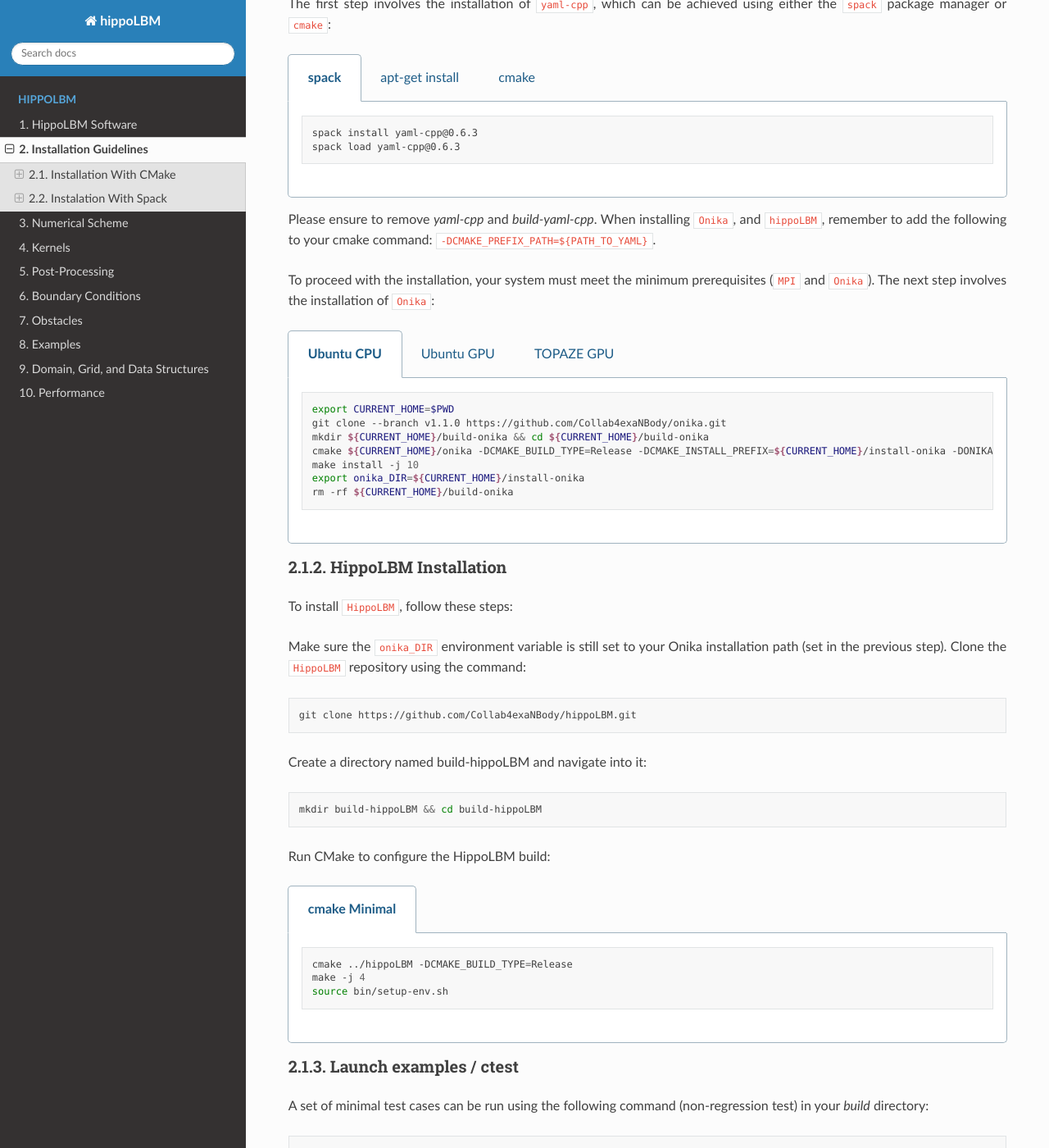
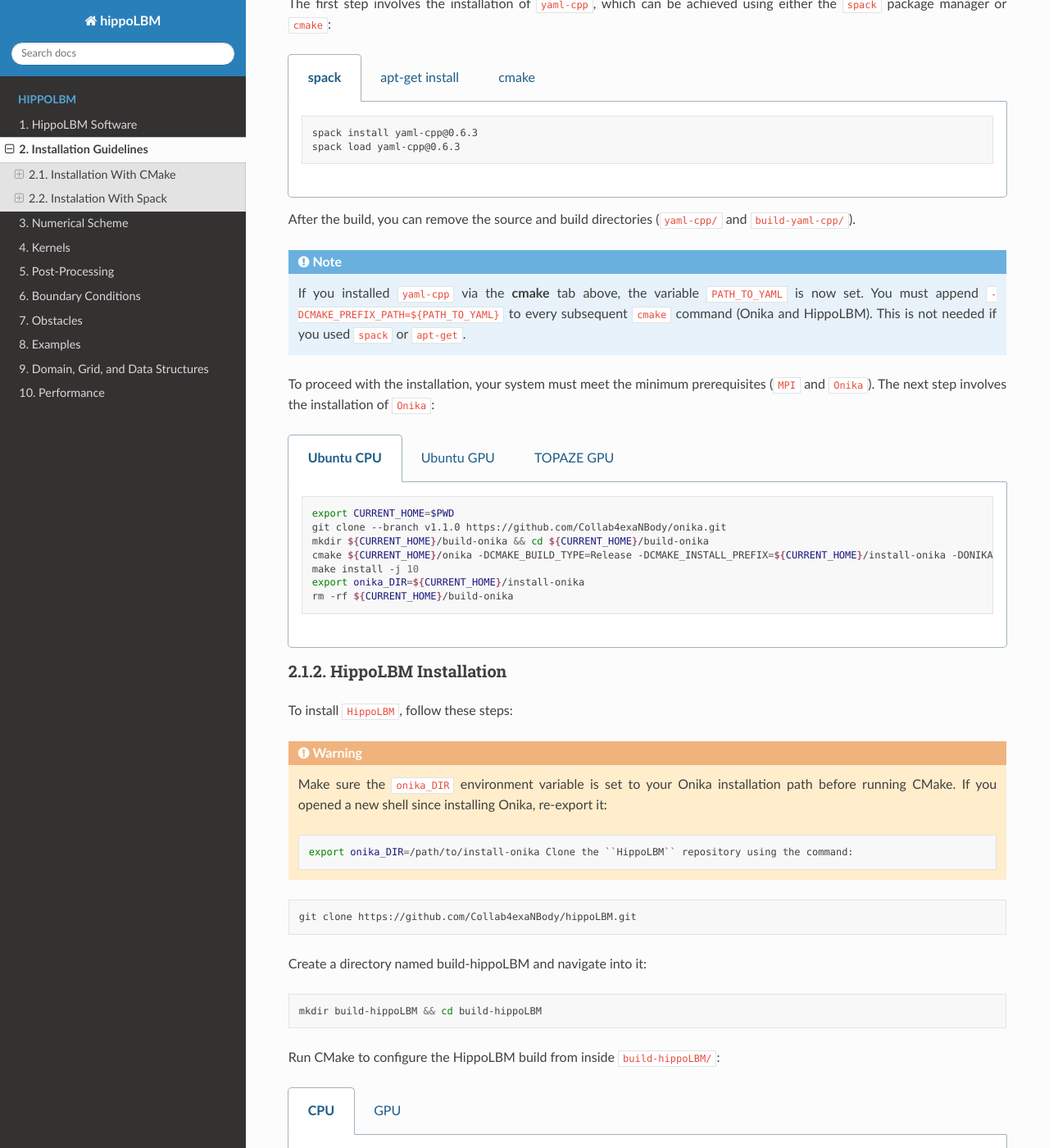
Before and after one commit to Collab4exaNBody/doc_hippoLBM, a Sphinx documentation site: the page built from docs/source/pages/Install.rst, in a window 1280 px wide and 1400 px high, scrolled down 592 px. Shown: the whole window at 82% size. Built offline with Sphinx 7.4.7 and the Read the Docs theme 3.1.0, drawn with Linux system fonts in a browser that asks for light colours; some of the changed text lies outside the part shown.

Commit message:
update installation instructions

```diff
--- a/docs/source/pages/Install.rst
+++ b/docs/source/pages/Install.rst
@@ -44,7 +44,11 @@
          cd ${CURRENT_HOME}
          export PATH_TO_YAML=$PWD/install-yaml-cpp
 
-Please ensure to remove `yaml-cpp` and `build-yaml-cpp`. When installing ``Onika``, and ``hippoLBM``, remember to add the following to your cmake command: ``-DCMAKE_PREFIX_PATH=${PATH_TO_YAML}``.
+After the build, you can remove the source and build directories (``yaml-cpp/`` and ``build-yaml-cpp/``).
+
+.. note::
+
+   If you installed ``yaml-cpp`` via the **cmake** tab above, the variable ``PATH_TO_YAML`` is now set. You must append ``-DCMAKE_PREFIX_PATH=${PATH_TO_YAML}`` to every subsequent ``cmake`` command (Onika and HippoLBM). This is not needed if you used ``spack`` or ``apt-get``.
 
 To proceed with the installation, your system must meet the minimum prerequisites (``MPI`` and ``Onika``). The next step involves the installation of ``Onika``:
 
@@ -84,7 +88,7 @@
          module load gnu/13.2.0 cuda/12.4 mpi/openmpi/4.1.6 cmake/3.29.6
          cd $CCCSCRATCHDIR
          export CURRENT_HOME=$PWD
-         // copy onika v1.1.0
+         # copy onika v1.1.0 into ${CURRENT_HOME}/onika
          mkdir ${CURRENT_HOME}/build-onika && cd ${CURRENT_HOME}/build-onika
          cmake ${CURRENT_HOME}/onika -DCMAKE_BUILD_TYPE=Release -DCMAKE_INSTALL_PREFIX=${CURRENT_HOME}/install-onika -DONIKA_BUILD_CUDA=ON -DCMAKE_CUDA_ARCHITECTURES=80
          make install -j 10
@@ -96,7 +100,13 @@
 
 To install ``HippoLBM``, follow these steps:
 
-Make sure the ``onika_DIR`` environment variable is still set to your Onika installation path (set in the previous step). Clone the ``HippoLBM`` repository using the command:
+.. warning::
+
+   Make sure the ``onika_DIR`` environment variable is set to your Onika installation path before running CMake. If you opened a new shell since installing Onika, re-export it:
+
+   .. code-block:: bash
+
+      export onika_DIR=/path/to/install-onika Clone the ``HippoLBM`` repository using the command:
 
 .. code-block:: bash
 
@@ -108,17 +118,27 @@
 
    mkdir build-hippoLBM && cd build-hippoLBM
 
-Run CMake to configure the HippoLBM build:
+Run CMake to configure the HippoLBM build from inside ``build-hippoLBM/``:
 
 .. tabs::
 
-   .. tab:: cmake Minimal
+   .. tab:: CPU
 
       .. code-block:: bash
 
          cmake ../hippoLBM -DCMAKE_BUILD_TYPE=Release
          make -j 4
-         source bin/setup-env.sh
+         source bin/setup-env.sh   # must be run from build-hippoLBM/
+
+   .. tab:: GPU
+
+      Replace ``86`` with the compute capability of your GPU (e.g. ``80`` for A100, ``89`` for L40).
+
+      .. code-block:: bash
+
+         cmake ../hippoLBM -DCMAKE_BUILD_TYPE=Release -DCMAKE_CUDA_ARCHITECTURES=86
+         make -j 4
+         source bin/setup-env.sh   # must be run from build-hippoLBM/
 
 
 Launch examples / ctest
@@ -205,8 +226,14 @@
    spack repo add spack-repos
 
 
-Second, install ``HippoLBM`` (this command will install ``cmake``, ``yaml-cpp``, and ``onika``).
+Second, install ``HippoLBM`` (this command will also install ``cmake``, ``yaml-cpp``, and ``onika`` as dependencies):
 
 .. code-block:: bash
 
   spack install hippolbm
+
+Then load the package to make the ``hippoLBM`` executable available in your shell:
+
+.. code-block:: bash
+
+  spack load hippolbm
```
Also changed, not shown: other parts of docs/source/pages/Install.rst (+3 -2 lines).
